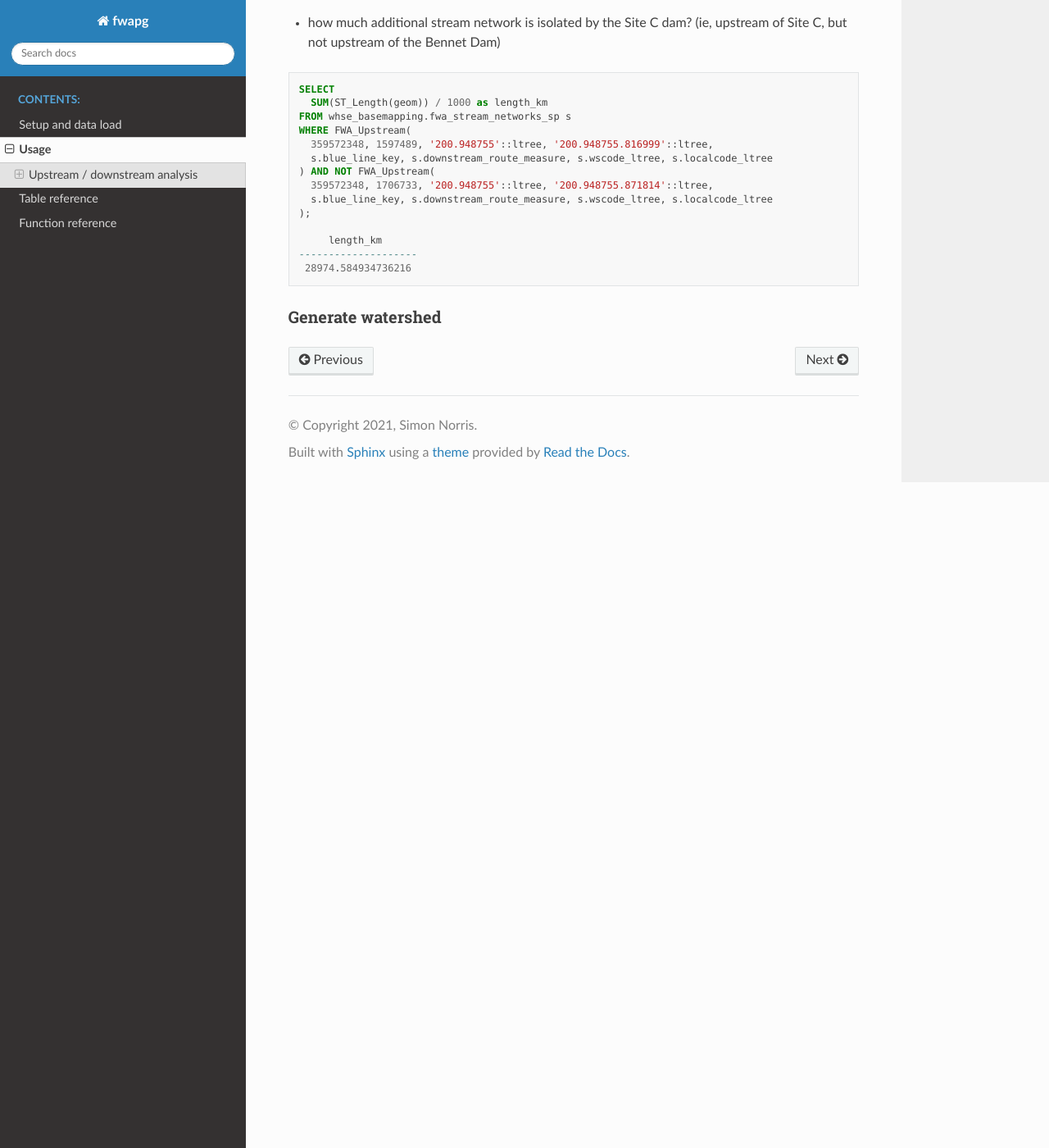
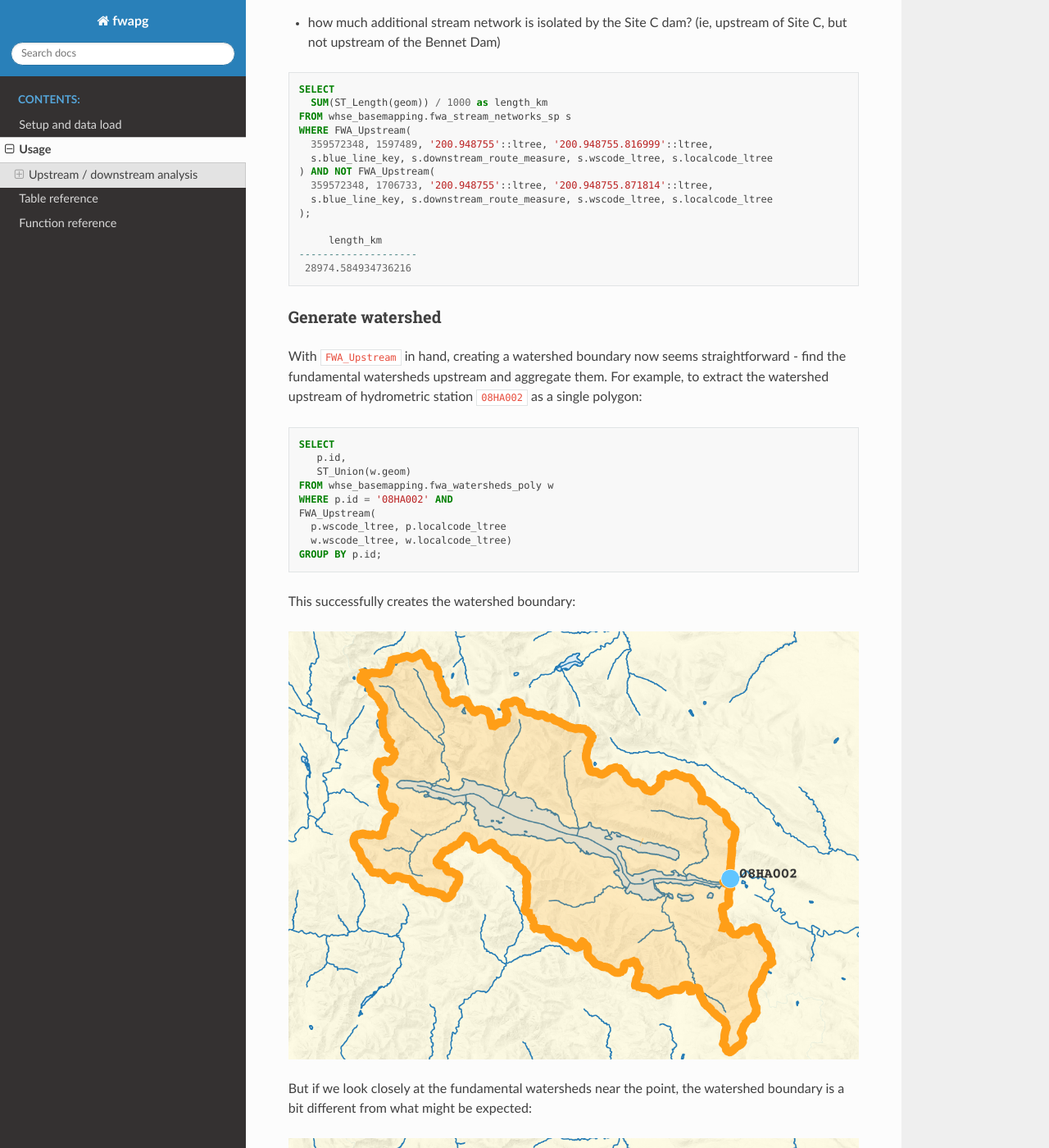
Before and after one commit to smnorris/fwapg, a Sphinx documentation site: the page built from docs/02_usage.md, in a window 1280 px wide and 1400 px high, scrolled down 5773 px. Shown: the whole window at 82% size. Built offline with Sphinx 7.4.7 and the Read the Docs theme 2.0.0, drawn with Linux system fonts in a browser that asks for light colours; some of the changed text lies outside the part shown.

Commit message:
start watershed doc

````diff
--- a/docs/02_usage.md
+++ b/docs/02_usage.md
@@ -178,7 +178,7 @@ SELECT
   i.wscode_ltree,
   i.localcode_ltree,
   i.distance_to_stream,
-  i.geom
+  i.geom::geometry(Point, 3005)
 FROM
 (
   SELECT id, name, geom
@@ -291,3 +291,25 @@ WHERE FWA_Upstream(
 
 
 ### Generate watershed
+
+With `FWA_Upstream` in hand, creating a watershed boundary now seems straightforward - find the fundamental watersheds upstream and aggregate them. For example, to extract the watershed upstream of hydrometric station `08HA002` as a single polygon:
+
+```sql
+SELECT
+   p.id,
+   ST_Union(w.geom)
+FROM whse_basemapping.fwa_watersheds_poly w
+WHERE p.id = '08HA002' AND
+FWA_Upstream(
+  p.wscode_ltree, p.localcode_ltree
+  w.wscode_ltree, w.localcode_ltree)
+GROUP BY p.id;
+```
+
+This successfully creates the watershed boundary:
+
+![watershed](images/watershed1.png)
+
+But if we look closely at the fundamental watersheds near the point, the watershed boundary is a bit different from what might be expected:
+
+![watershed](images/watershed1.png)
````
Also changed, not shown: docs/images/watershed1.png (added), docs/images/watershed2.png (added), 1 other file.
